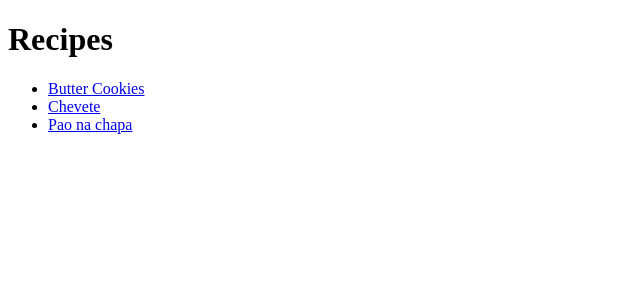
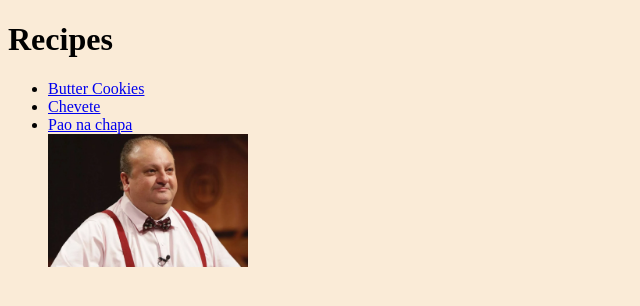
Before and after one commit to Morenofael/odin-recipes, a plain HTML site: page index.html in a window 1280 px wide. Shown: the whole page, without its empty margins (0-640 px from the left). Drawn offline with Linux system fonts and the light colour scheme.

Commit message:
add css and erick jaquin

```diff
--- a/index.html
+++ b/index.html
@@ -6,6 +6,7 @@
     <meta http-equiv="X-UA-Compatible" content="IE=edge">
     <meta name="viewport" content="width=device-width, initial-scale=1.0">
     <title>Recipe website</title>
+    <link rel="stylesheet" href="style.css">
 </head>
 
 <body>
@@ -14,6 +15,11 @@
         <li><a href="./recipes/butterCookies.html">Butter Cookies</a></li>
         <li><a href="./recipes/chevete.html">Chevete</a></li>
         <li><a href="./recipes/bread.html">Pao na chapa</a></li>
+        <a href="https://www.youtube.com/watch?v=jeGpBHEcCWQ">
+            <img id="jaquin" src="images/jaquin.jpg" alt="jaquin mt fofo">
+        </a>
+        <br><br><br><br><br><br><br><br><br><br><br><br>
+
     </ul>
 </body>
 
--- /dev/null
+++ b/style.css
@@ -0,0 +1,7 @@
+*{
+    background-color: antiquewhite;
+}
+#jaquin{
+    height: auto;
+    width: 200px;
+}
```
Also changed, not shown: recipes/bread.html (+1 -0 lines), recipes/butterCookies.html (+1 -0 lines), recipes/chevete.html (+1 -0 lines), images/jaquin.jpg (added).
